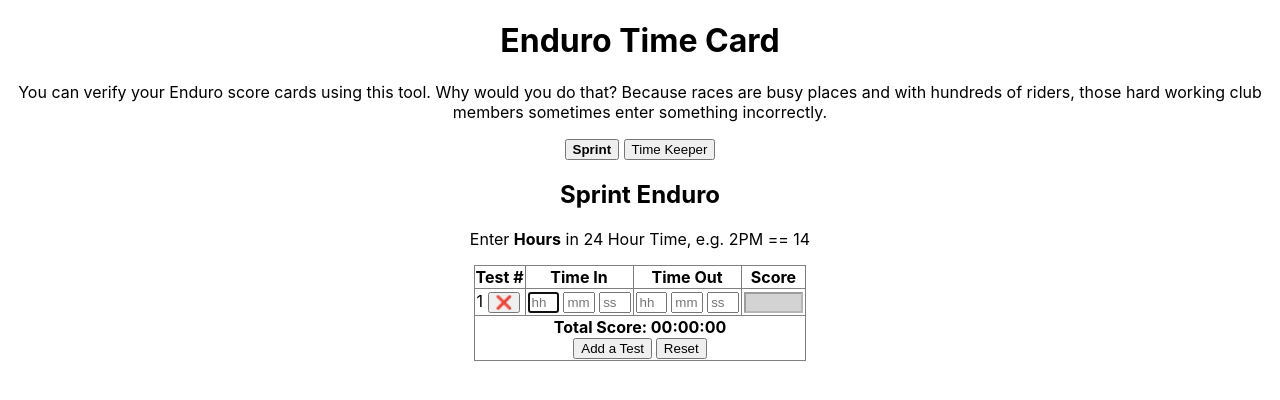
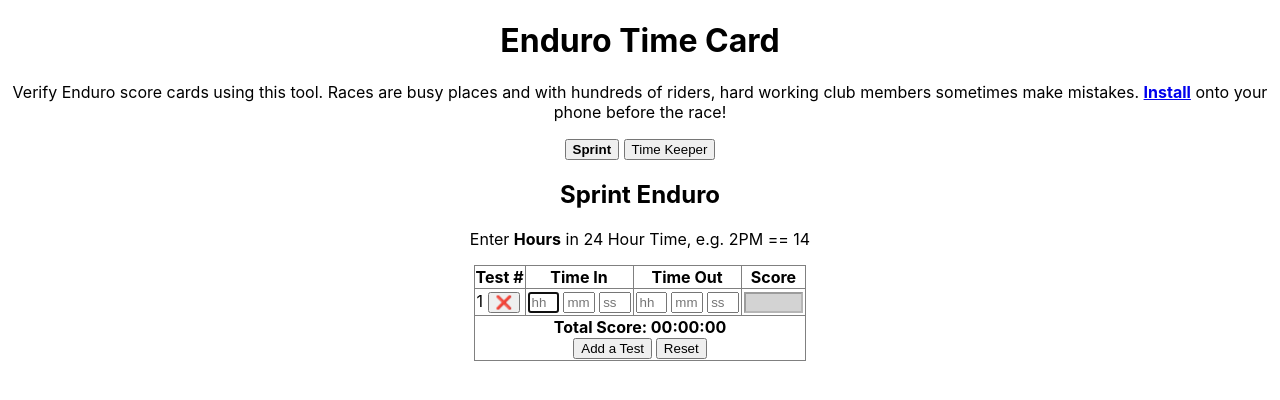
Before and after one commit to troysandal/timecard, a Svelte app: page / in a window 1280 px wide. Shown: the top 400 px of the page. Built offline with nearby package versions, Linux system fonts and the light colour scheme.

Commit message:
instructions for installing PWA

```diff
--- a/src/App.svelte
+++ b/src/App.svelte
@@ -26,9 +26,10 @@
 <main>
   <center>
     <h1>Enduro Time Card</h1>
-    <p>You can verify your Enduro score cards using this tool. Why would
-      you do that?  Because races are busy places and with hundreds of riders,
-      those hard working club members sometimes enter something incorrectly.
+    <p>Verify Enduro score cards using this tool. Races are busy places and with
+      hundreds of riders, hard working club members sometimes make mistakes.
+      <a href="https://mobilesyrup.com/2020/05/24/how-install-progressive-web-app-pwa-android-ios-pc-mac/">
+      <b>Install</b></a> onto your phone before the race!
     </p>
     <button class:selected={current === "sprint"} on:click={() => switchTimeCard("sprint")}>Sprint</button>
     <button class:selected={current === "timeKeeper"} on:click={() => switchTimeCard("timeKeeper")}>Time Keeper</button>
```
